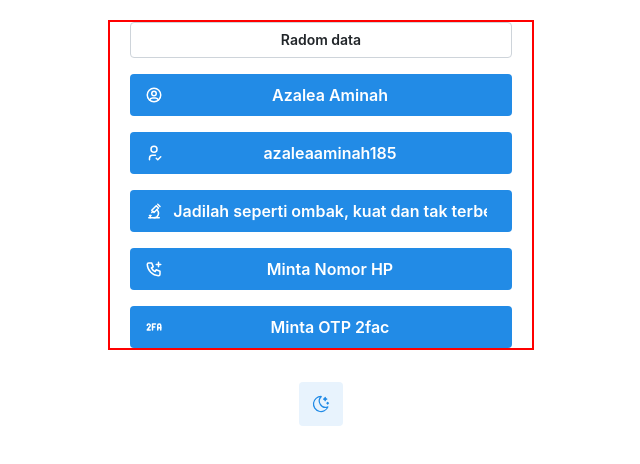
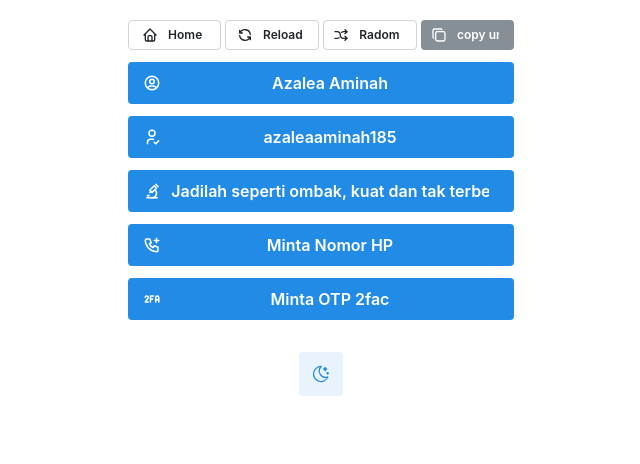
Before and after one commit to ongkay/instaku, a Next.js app: page / in a window 1280 px wide. Shown: the top 464 px of the page, without its empty margins (319-959 px from the left). Built offline with nearby package versions, Linux system fonts and the light colour scheme; what totp-generator-ts would draw is missing.

Commit message:
fix: instareg V1 done

```diff
--- a/package.json
+++ b/package.json
@@ -18,13 +18,16 @@
     "@mantine/hooks": "7.0.0-alpha.11",
     "@next/bundle-analyzer": "^13.4.4",
     "@tabler/icons-react": "^2.20.0",
+    "@uiw/react-copy-to-clipboard": "^4.21.28",
     "axios": "^1.4.0",
     "cookies-next": "^2.1.1",
     "next": "13.4.4",
     "next-themes": "^0.2.1",
     "react": "18.2.0",
     "react-dom": "18.2.0",
-    "totp-generator-ts": "^1.0.3"
+    "react-use-clipboard": "^1.0.9",
+    "totp-generator-ts": "^1.0.3",
+    "use-copy-clipboard-hook": "^1.1.5"
   },
   "devDependencies": {
     "@babel/core": "^7.22.1",
--- a/src/components/InstaReg/Otpnya.tsx
+++ b/src/components/InstaReg/Otpnya.tsx
@@ -1,6 +1,6 @@
 'use client'
 
-import { Button, CopyButton, Loader, Paper, Stack, Text, Title } from '@mantine/core'
+import { Button, CopyButton, Loader, Paper, Text, Title } from '@mantine/core'
 import { useEffect, useState } from 'react'
 import { IconPhonePlus } from '@tabler/icons-react'
 import {
@@ -9,16 +9,16 @@ import {
   getOrderByIdAO,
   newOrderOTP,
 } from '@/src/lib/getAdaOTP'
-import { usePathname, useSearchParams, useRouter } from 'next/navigation'
+import { useSearchParams } from 'next/navigation'
 import useSetParams from '@/src/hook/useSetParams'
 
 export function Otpnya() {
   const searchParams: any = useSearchParams()
-  const { urlParams, setParams } = useSetParams()
+  const { setParams } = useSetParams()
   const [canceled, setCanceled] = useState(false)
   const [loadingHp, setLoadingHp] = useState(false)
   const [showHp, setShowHp] = useState(false)
-  const [result, setResult] = useState(null)
+  const [result, setResult] = useState<null | string>(null)
   const [request, setRequest] = useState(0)
   const [dataOTP, setDataOTP] = useState({
     saldo: '',
@@ -57,6 +57,7 @@ export function Otpnya() {
       console.log('gagal get OTP handler karena response tidak ada orderidnya')
       setRequest(0)
       setCanceled(true)
+      setResult('GAGAL')
     }
 
     if (jsonOTP) {
@@ -191,7 +192,7 @@ export function Otpnya() {
                         className="cursor-pointer"
                         p="md"
                         w={'100%'}
-                        bg={result ? 'cyan' : 'gray'}
+                        bg={result && result !== 'GAGAL' ? 'cyan' : 'gray'}
                         onClick={() => {
                           if (result) {
                             copy()
--- a/src/components/InstaReg/Totp.tsx
+++ b/src/components/InstaReg/Totp.tsx
@@ -1,20 +1,15 @@
 'use client'
-import {
-  Button,
-  CopyButton,
-  Input,
-  Loader,
-  Paper,
-  Stack,
-  Text,
-  Title,
-} from '@mantine/core'
-import { useState } from 'react'
+import { Button, CopyButton, Input, Loader, Paper, Text, Title } from '@mantine/core'
+import { useEffect, useState } from 'react'
 import { Icon2fa } from '@tabler/icons-react'
 import { useForm } from '@mantine/form'
 import getTotp from '@/src/lib/TotpGenerator'
+import useSetParams from '@/src/hook/useSetParams'
+import { useSearchParams } from 'next/navigation'
 
 export function Totp() {
+  const searchParams: any = useSearchParams()
+  const { setParams } = useSetParams()
   const [show, setShow] = useState(false)
   const [result, setResult] = useState<string | null>(null)
   const [otpValue, setOtpValue] = useState<string>('')
@@ -23,6 +18,17 @@ export function Totp() {
       token: '',
     },
   })
+
+  useEffect(() => {
+    const token = searchParams.get('token')
+    if (token) {
+      form.setFieldValue('token', token)
+      setShow(true)
+      const getOtp = getTotp(token)
+      setResult(getOtp)
+      setOtpValue(getOtp)
+    }
+  }, [])
 
   return (
     <>
@@ -46,6 +52,7 @@ export function Totp() {
           <form
             onSubmit={form.onSubmit((values) => {
               const getOtp = getTotp(values.token)
+              setParams('token', values.token)
               setResult(getOtp)
               setOtpValue(getOtp)
             })}
--- a/src/components/InstaReg/index.tsx
+++ b/src/components/InstaReg/index.tsx
@@ -1,13 +1,21 @@
 'use client'
 
-import { Button, CopyButton, Stack } from '@mantine/core'
-import { useCallback, useEffect, useState } from 'react'
-import { IconMicroscope, IconUserCheck, IconUserCircle } from '@tabler/icons-react'
+import { Button, CopyButton } from '@mantine/core'
+import { useEffect, useState } from 'react'
+import {
+  IconArrowsShuffle,
+  IconHome,
+  IconMicroscope,
+  IconUserCheck,
+  IconUserCircle,
+} from '@tabler/icons-react'
 import { getRandomUser } from '@/src/lib/getRandomUser'
 import { Otpnya } from './Otpnya'
 import { Totp } from './Totp'
-import { usePathname, useSearchParams, useRouter } from 'next/navigation'
+import { useSearchParams, useRouter } from 'next/navigation'
 import useSetParams from '@/src/hook/useSetParams'
+import { IconRefresh } from '@tabler/icons-react'
+import { IconCopy } from '@tabler/icons-react'
 
 export function InstaReg() {
   const router = useRouter()
@@ -38,10 +46,56 @@ export function InstaReg() {
 
   return (
     <>
-      <div className="flex flex-col items-center justify-center w-full gap-4 px-5 m-5 mx-auto xl:w-1/3 debuger">
-        <Button variant="default" fullWidth onClick={randomKlikHandler}>
-          Radom data
-        </Button>
+      <div className="flex flex-col items-center justify-center w-full gap-3 px-5 m-5 mx-auto xl:w-1/3">
+        <div className="flex items-center justify-center w-full gap-1">
+          <Button
+            variant="default"
+            size="xs"
+            leftSection={<IconHome size={16} />}
+            fullWidth
+            onClick={() => {
+              router.replace('/')
+              setTimeout(() => {
+                location.reload()
+              }, 300)
+            }}
+          >
+            Home
+          </Button>
+          <Button
+            variant="default"
+            size="xs"
+            leftSection={<IconRefresh size={16} />}
+            fullWidth
+            onClick={() => {
+              location.reload()
+            }}
+          >
+            Reload
+          </Button>
+          <Button
+            variant="default"
+            size="xs"
+            leftSection={<IconArrowsShuffle size={16} />}
+            fullWidth
+            onClick={randomKlikHandler}
+          >
+            Radom data
+          </Button>
+          <CopyButton value={window.location.href || 'link belum siap'}>
+            {({ copied, copy }) => (
+              <Button
+                leftSection={<IconCopy size={16} />}
+                size="xs"
+                fullWidth
+                color={copied ? 'teal' : 'gray'}
+                onClick={copy}
+              >
+                {copied ? 'mengkopi link' : 'copy url'}
+              </Button>
+            )}
+          </CopyButton>
+        </div>
 
         <CopyButton value={dataUser?.fullName}>
           {({ copied, copy }) => (
@@ -100,16 +154,6 @@ export function InstaReg() {
         <Otpnya />
         <Totp />
       </div>
-
-      {/* <div className="px-5 m-5 mx-auto xl:w-1/3">
-        <CopyButton value={window.location.href}>
-          {({ copied, copy }) => (
-            <Button size="md" color={copied ? 'teal' : 'gray'} onClick={copy}>
-              {copied ? 'mengkopi link' : 'copy link url'}
-            </Button>
-          )}
-        </CopyButton>
-      </div> */}
     </>
   )
 }
```
Also changed, not shown: 2 other files (tests, documents, lock files or other folders).
